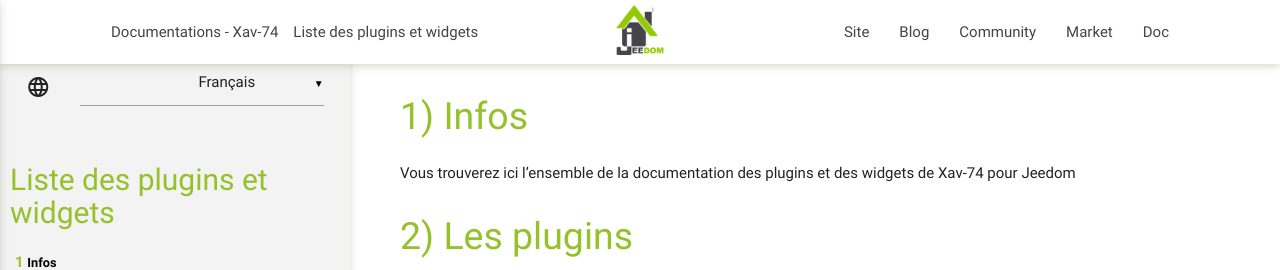
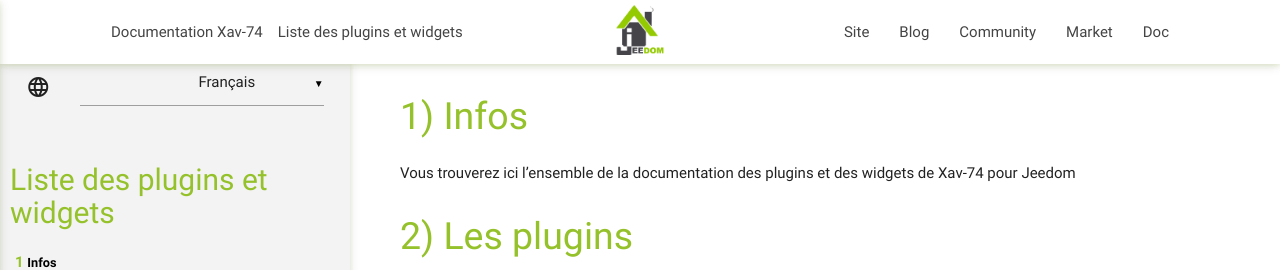
Before and after one commit to Xav-74/Documentation, a Jekyll site: the page built from index/fr_FR/index.md, in a window 1280 px wide. Shown: the top 270 px of the page. Built offline with Jekyll 4.4.1, drawn with Linux system fonts in a browser that asks for light colours.

Commit message:
Initial commit

```diff
--- a/_layouts/default.html
+++ b/_layouts/default.html
@@ -18,7 +18,7 @@
                 <a id="logo-container" href="{{site.doc}}" target="_blank" class="brand-logo center"><img
                         src="{{site.baseurl}}/images/logo.png" style="height:50px;margin-top:5px"></a>
                 <ul class="left hide-on-med-and-down">
-                    <li><a href="{{site.baseurl}}">Documentations - Xav-74</a></li>
+                    <li><a href="{{site.baseurl}}">Documentation Xav-74</a></li>
                     <li>{{page.title}}</li>
                 </ul>
                 <a href="{{site.doc}}" target="_blank" data-activates="nav-mobile"
@@ -99,7 +99,7 @@
         $(document).ready(function () {
             var title = '{{page.title}}';
             $('#doc_title').append(title)
-            document.title = 'Documentations Xav-74 | ' + title[0].toUpperCase() + title.substring(1)
+            document.title = 'Documentation Xav-74 | ' + title[0].toUpperCase() + title.substring(1)
             $(".button-collapse").sideNav();
             $('meta[name=description]').remove();
             $('head').append(
```
